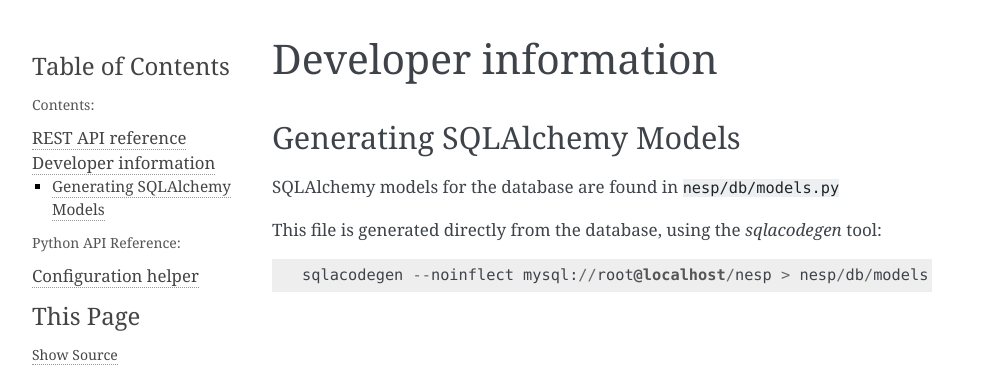
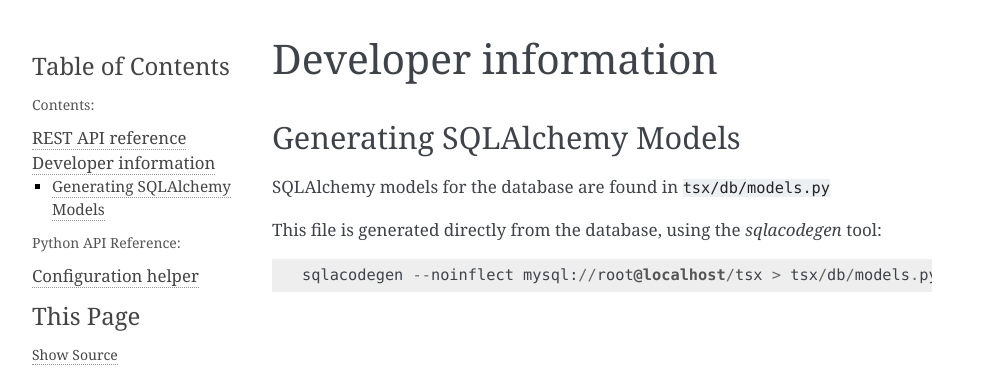
Before and after one commit to nesp-tsr3-1/tsx, a Sphinx documentation site: the page built from doc/dev.rst, in a window 1280 px wide. Shown: the top 373 px of the page, without its empty margins (148-1140 px from the left). Built offline with Sphinx 7.4.7, drawn with Linux system fonts in a browser that asks for light colours.

Commit message:
More renaming NESP -> TSX

```diff
--- a/doc/api/config.rst
+++ b/doc/api/config.rst
@@ -2,5 +2,5 @@
 Configuration helper
 ====================
 
-.. automodule:: nesp.config
+.. automodule:: tsx.config
 	:members:
--- a/doc/dev.rst
+++ b/doc/dev.rst
@@ -5,8 +5,8 @@ Developer information
 Generating SQLAlchemy Models
 ============================
 
-SQLAlchemy models for the database are found in ``nesp/db/models.py``
+SQLAlchemy models for the database are found in ``tsx/db/models.py``
 
 This file is generated directly from the database, using the `sqlacodegen` tool::
 
-   sqlacodegen --noinflect mysql://root@localhost/nesp > nesp/db/models.py
+   sqlacodegen --noinflect mysql://root@localhost/tsx > tsx/db/models.py
```
Also changed, not shown: 1 other file.
